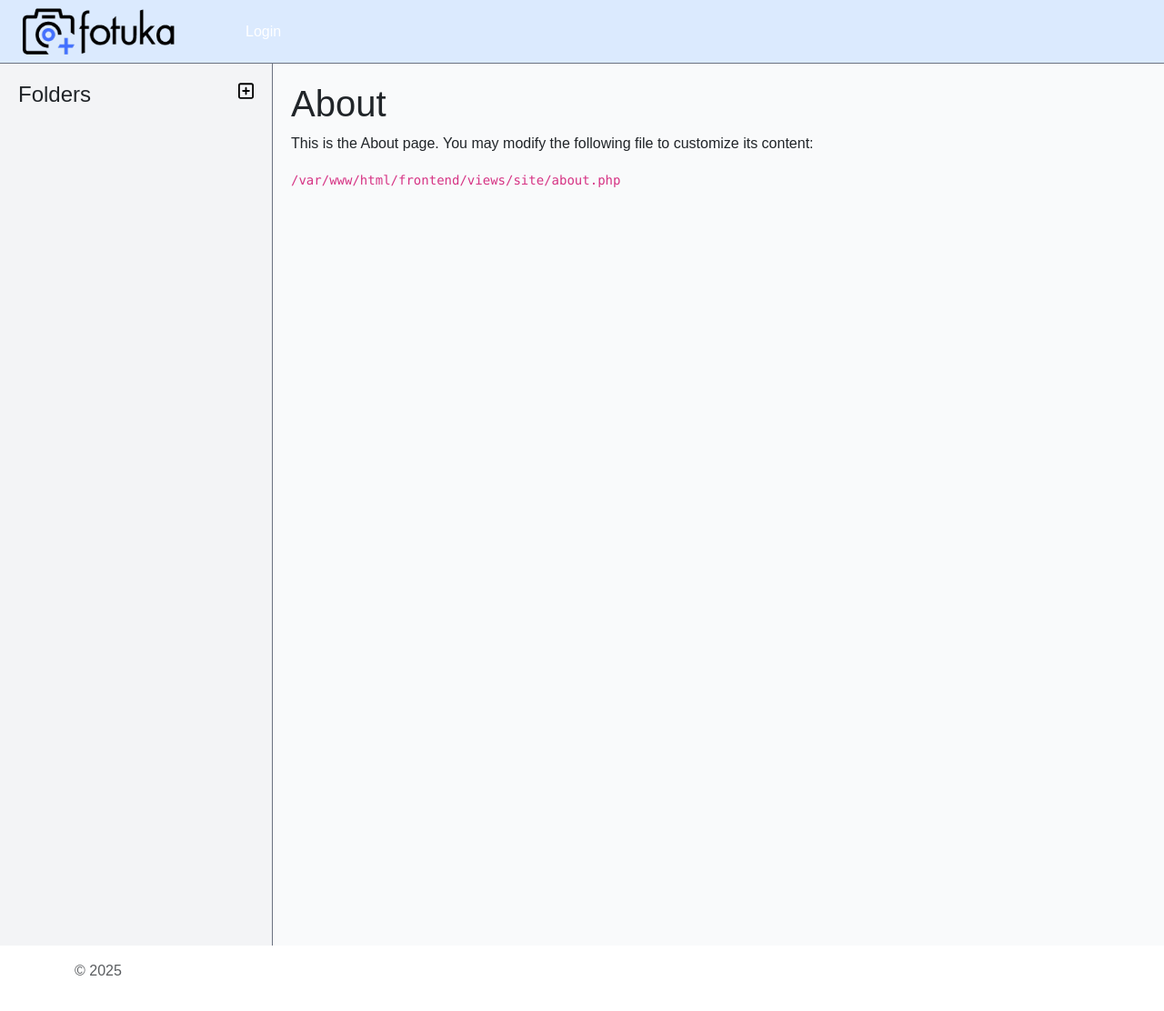
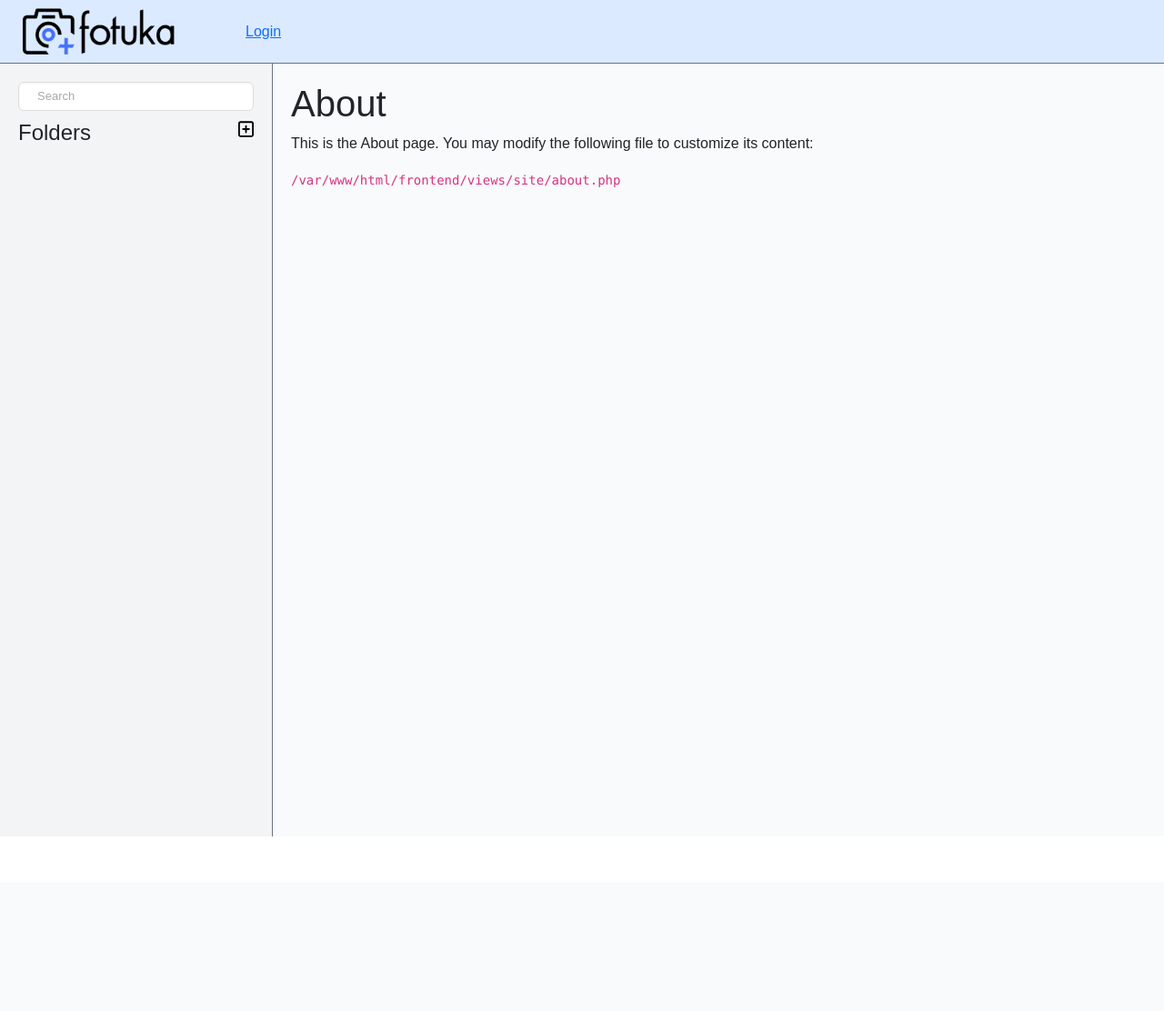
Before and after one commit to xylosoft/fotuka2025, a PHP site: template frontend/views/site/about.php in a window 1280 px wide. Shown: the whole page at 91% size. After the commit the page ends 920 px from the top, so only its background shows below. Run offline with PHP 8.4, Linux system fonts and the light colour scheme; the template is opened without the code that fills it, so the values that code supplies are empty; some libraries are stand-ins or nearby versions.

Commit message:
Changes to folder actions and layout

```diff
--- a/console/migrations/m251016_220110_folders.php
+++ b/console/migrations/m251016_220110_folders.php
@@ -17,11 +17,13 @@ class m251016_220110_folders extends Migration
                 `asset_count` int unsigned not null default 0,
                 `status` enum('active','inactive','deleted') default 'active',
                 `thumbnail_id` int UNSIGNED not null default 0,
+                `deleted` timestamp NOT NULL DEFAULT CURRENT_TIMESTAMP,
+                `deleted_by_user_id` INT UNSIGNED NULL,
                 primary key (id),
                 INDEX `idx_parent_id` (`parent_id`),
                 INDEX `idx_customer_id` (`customer_id`),
                 INDEX `idx_user_id` (`user_id`),
-                UNIQUE INDEX `idx_parent_name` (`parent_id`, `name`)
+                INDEX `idx_status` (`status`)
            ) ENGINE=InnoDB CHARSET=utf8mb4 COLLATE=utf8mb4_unicode_ci;
         ");
     }
--- a/frontend/controllers/JsonController.php
+++ b/frontend/controllers/JsonController.php
@@ -15,7 +15,7 @@ class JsonController extends Controller
         // Recursive function to build folder hierarchy
         $buildTree = function ($parentId = null) use (&$buildTree) {
             $folders = Folder::find()
-                ->where(['parent_id' => $parentId])
+                ->where(['parent_id' => $parentId, 'status' => Folder::STATUS_ACTIVE])
                 ->orderBy(['name' => SORT_ASC])
                 ->all();
 
@@ -37,7 +37,8 @@ class JsonController extends Controller
                 'id' => null,
                 'text' => 'Home',
                 'state' => [
-                    'opened' => ("#") // 👈 auto-open folder 24
+                    'opened' => ("#"),
+                    'selected' => true,
                 ],
                 'children' => $buildTree(null),
                 'icon' => 'fa fa-home'
--- a/frontend/views/layouts/main.php
+++ b/frontend/views/layouts/main.php
@@ -38,13 +38,17 @@ AppAsset::register($this);
         <img src="/images/logo.png" width="70%"/>
     </div>
     <div style="float:right">
-        Login
+        <a href="/login">Login</a>
     </div>
 </header>
 <div id="notification-banner" class="notification"></div>
 <div class="app">
 
     <aside class="sidebar">
+        <div class="folder-search">
+            <i class="fa fa-search"></i>
+            <input type="text" id="folderSearch" placeholder="Search">
+        </div>
         <h4>
             Folders
             <!-- Minimal change: add id to the button image -->
@@ -67,13 +71,6 @@ AppAsset::register($this);
     <div id="folder-error" style="color:red; margin-top:6px; display:none;"></div>
 </div>
 
-<footer class="footer mt-auto py-3 text-muted">
-    <div class="container">
-        <p class="float-start">&copy; <?= Html::encode(Yii::$app->name) ?> <?= date('Y') ?></p>
-        <p class="float-end"><?= Yii::powered() ?></p>
-    </div>
-</footer>
-
 <?php
 $js = <<<JS
 $(function() {
@@ -81,6 +78,7 @@ $(function() {
     var \$treeEl = \$('#folderTree');
     \$treeEl.jstree({
         'core' : {
+            'multiple': false,
             'data' : {
                 'url' : '/json/folders',
                 'dataType' : 'json'
@@ -100,6 +98,45 @@ $(function() {
             renameItem: {
               label: '<i class="fa fa-pencil-alt"></i> Rename',
               action: function() { tree.edit(node); } // opens inline rename input
+            },
+            deleteItem: {
+                label: '<i class="fa fa-trash-alt"></i> Delete',
+                action: function() {
+                  if (confirm('Are you sure you want to delete this folder?')) {
+                    $.ajax({
+                      url: '/folder/delete',
+                      type: 'POST',
+                      dataType: 'json',
+                      data: {
+                        id: node.id,
+                        _csrf: yii.getCsrfToken()
+                      },
+                      success: function(res) {
+                        if (res && res.ok) {
+                            var parentId = node.parent;
+                            if (parentId && parentId !== '#') {
+                                tree.deselect_all();
+                                tree.select_node(parentId);
+                            } else {
+                                var roots = tree.get_node('#').children;
+                                if (roots.length) {
+                                    tree.open_node(roots[0]);
+                                    tree.deselect_all();
+                                    tree.select_node(roots[0]);
+                                }
+                            }
+                            tree.delete_node(node);
+                            showBanner('Folder deleted successfully', 'success');
+                        } else {
+                            showBanner(res.message || 'Failed to delete folder', 'error');
+                        }
+                      },
+                      error: function() {
+                          showBanner('Error deleting folder', 'error');
+                      }
+                    });
+                }
+              }
             }
           };
         }
@@ -113,20 +150,13 @@ $(function() {
             data.instance.set_icon(data.node, 'fa fa-folder');
         }
     }).on('move_node.jstree', function(e, data) {
-        // data.node.id — the node being moved
-        // data.parent — the new parent ID
-        // data.position — position among siblings
-        // data.old_parent — the old parent
-
-        // Optionally convert parent to null if 'root'
         var newParent = data.parent;
         if (!/^\d+$/.test(newParent)) {
             newParent = null;
         }
 
-        // Send to backend to update
         $.ajax({
-            url: '/folder/move',  // you need an action for this
+            url: '/folder/move',
             type: 'POST',
             dataType: 'json',
             data: {
@@ -197,22 +227,20 @@ $(function() {
                             tree.refresh();
 
                             $('#folderTree').on('refresh.jstree', function() {
-                                var t = $(this).jstree(true);
-                                // Wait a short moment for async loading to complete
-                                setTimeout(function() {
-                                    if (jsParent === '#') {
-                                        var roots = t.get_node('#').children;
-                                        if (roots.length) {
-                                            t.open_node(roots[0]);
-                                            tree.deselect_all();
-                                            t.select_node(folderId);
-                                        }
-                                    }else{
-                                        t.open_node(jsParent);
+                                var tree = $('#folderTree').jstree(true);
+
+                                if (jsParent === '#') {
+                                    var roots = tree.get_node('#').children;
+                                    if (roots.length) {
+                                        tree.open_node(roots[0]);
                                         tree.deselect_all();
-                                        t.select_node(folderId);
+                                        tree.select_node(roots[0]);
                                     }
-                                }, 200); // small delay ensures data is ready
+                                }else{
+                                    tree.open_node(jsParent);
+                                    tree.deselect_all();
+                                    tree.select_node(jsParent);
+                                }
                             });
                             showBanner('Folder created successfully!', 'success');
                         } else {
@@ -287,6 +315,9 @@ $('#folderTree').on('rename_node.jstree', function(e, data) {
   });
 });
 
+$('#folderSearch').on('input', function() {
+  console.log('Searching for:', $(this).val());
+});
 JS;
 $this->registerJs($js);
 ?>
--- a/frontend/web/css/site.css
+++ b/frontend/web/css/site.css
@@ -1,8 +1,14 @@
 * { box-sizing: border-box; }
+html {
+    overflow-y: auto;
+}
+
 html, body {
     margin: 0;
     font-family: Arial, sans-serif;
     height: 100%;
+    padding-bottom: 50px;
+    overflow-y: auto;
 }
 
 header {
@@ -92,34 +98,18 @@ header {
 .vakata-context {
     font-family: Arial, sans-serif;
     font-size: 13px;
-    border-radius: 0 !important;
+    border-radius: 5px !important;
     box-shadow: 0 2px 6px rgba(0,0,0,0.15) !important;
+    min-width: 150px;
 }
 
 .vakata-context li > a {
     display: flex;
     align-items: center;
-    padding: 0px 8px;
-    gap: 6px;
+    padding: 0px 30px;
+    gap: 10px;
     line-height: 1.3;
-    color: #222;
     min-height: auto;
-    background: #f9f9f9 !important;
-    border-radius: 0 !important;
-}
-
-.vakata-context li > a:hover {
-    background: #E3F2FD !important;
-    color: #000 !important;
-    outline: none !important;
-    box-shadow: none !important;
-}
-
-.vakata-context li > a:focus {
-    background: #f9f9f9 !important;
-    color: #000 !important;
-    outline: none !important;
-    box-shadow: none !important;
 }
 
 .vakata-context li > a > i.fa {
@@ -156,70 +146,38 @@ header {
     color: #000 !important;
 }
 
-/*
-main > .container, main > .container-fluid
-{
-    padding: 70px 15px 20px;
+.vakata-context li > a .vakata-contextmenu-sep{
+    display: none !important;
 }
 
-.footer {
-    background-color: #f5f5f5;
-    font-size: .9em;
-    height: 60px;
+.folder-search {
+    position: relative;
+    display: flex;
+    align-items: center;
+    background: #fff;
+    border: 1px solid #ddd;
+    border-radius: 6px;
+    padding: 4px 10px;
+    width: 100%;
+    margin: 0 auto 10px auto;
+    box-shadow: inset 0 1px 3px rgba(0,0,0,0.05);
 }
 
-.footer > .container, .footer > .container-fluid {
-    padding-right: 15px;
-    padding-left: 15px;
+.folder-search i.fa-search {
+    color: #888;
+    font-size: 14px;
+    margin-right: 8px;
 }
 
-.not-set {
-    color: #c55;
-    font-style: italic;
-}
-
-a.asc:after, a.desc:after {
-    content: '';
-    left: 3px;
-    display: inline-block;
-    width: 0;
-    height: 0;
-    border: solid 5px transparent;
-    margin: 4px 4px 2px 4px;
+.folder-search input {
+    border: none;
+    outline: none;
+    flex: 1;
+    font-size: 13px;
+    color: #333;
     background: transparent;
 }
 
-a.asc:after {
-    border-bottom: solid 7px #212529;
-    border-top-width: 0;
+.folder-search input::placeholder {
+    color: #aaa;
 }
-
-a.desc:after {
-    border-top: solid 7px #212529;
-    border-bottom-width: 0;
-}
-
-.grid-view th,
-.grid-view td:last-child {
-    white-space: nowrap;
-}
-
-.grid-view .filters input,
-.grid-view .filters select {
-    min-width: 50px;
-}
-
-.hint-block {
-    display: block;
-    margin-top: 5px;
-    color: #999;
-}
-
-.error-summary {
-    color: #a94442;
-    background: #fdf7f7;
-    border-left: 3px solid #eed3d7;
-    padding: 10px 20px;
-    margin: 0 0 15px 0;
-}
-*/
```
Also changed, not shown: frontend/controllers/FolderController.php (+41 -11 lines).
